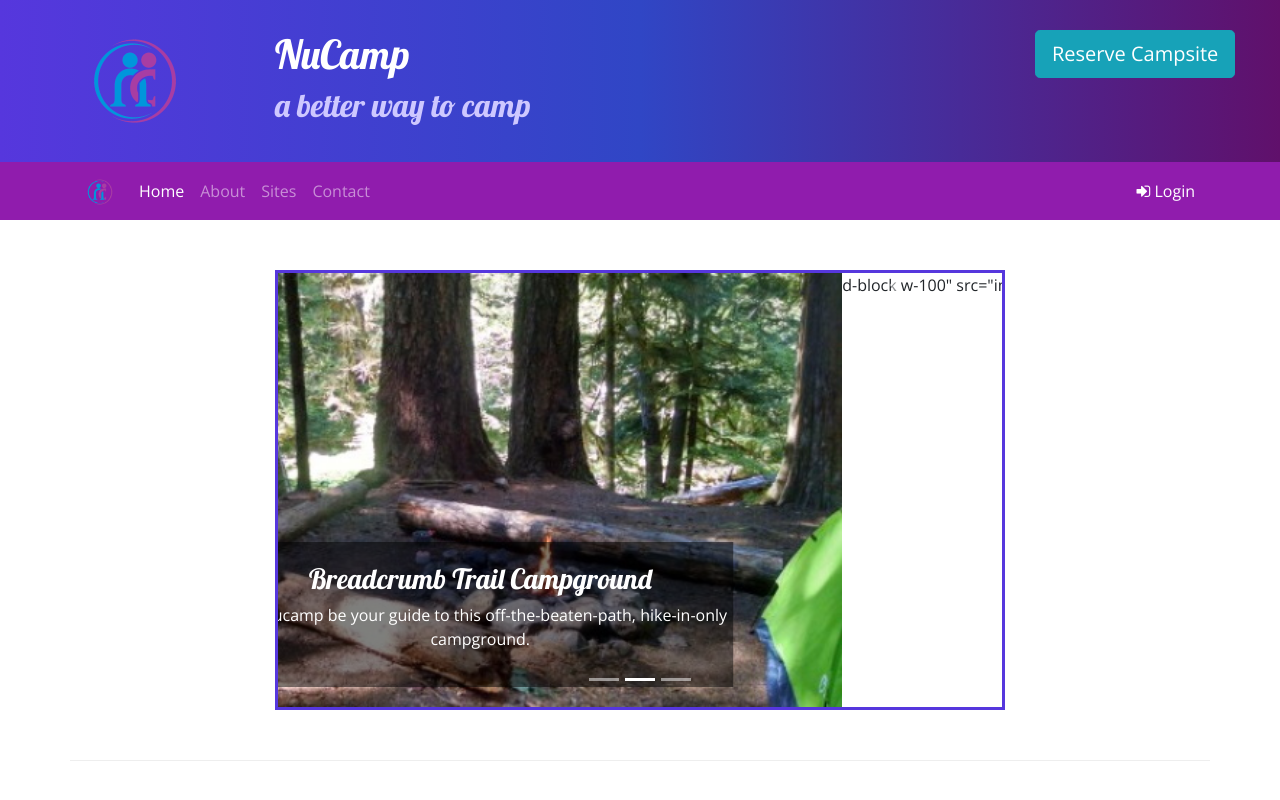
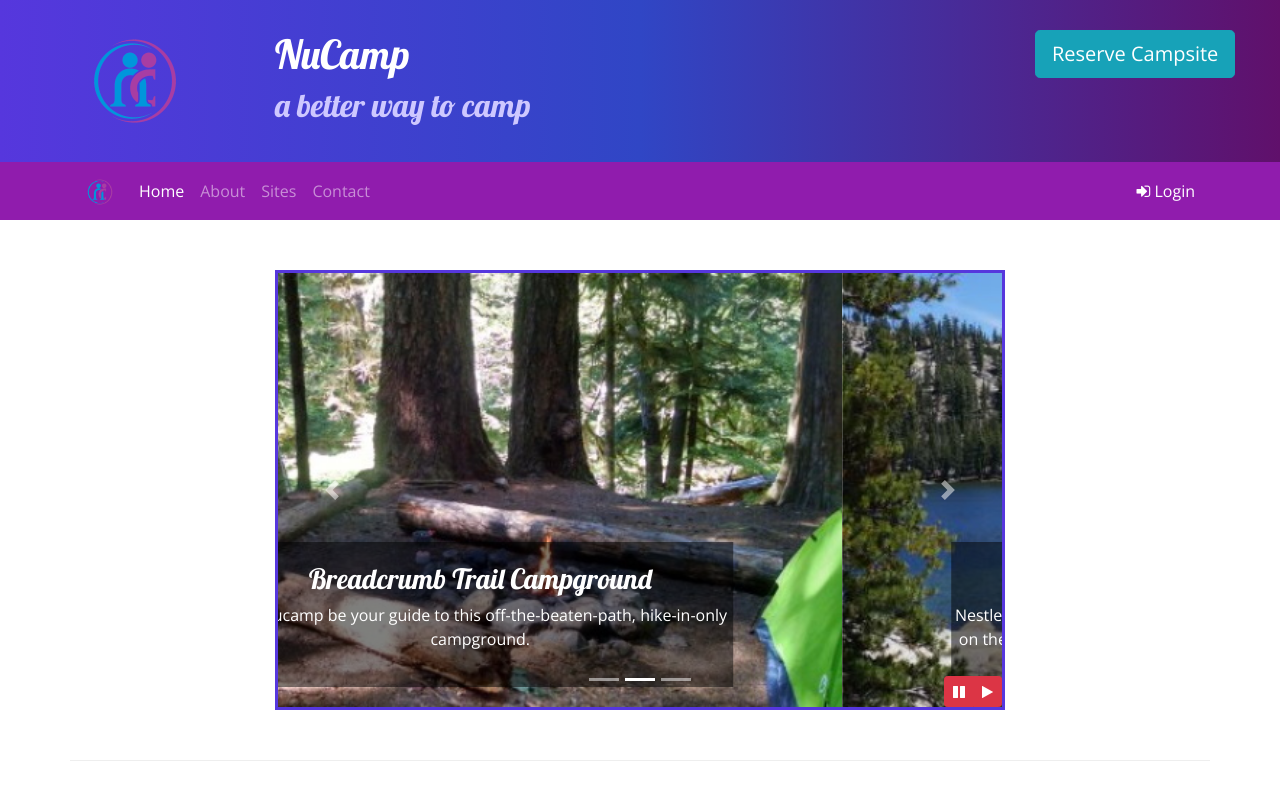
Before and after one commit to LucioSaldivar/BootStrap, a website: page index.html in a window 1280 px wide. Shown: the top 800 px of the page. Drawn offline with nearby package versions, Linux system fonts and the light colour scheme.

Commit message:
more javascript

```diff
--- a/css/styles.css
+++ b/css/styles.css
@@ -43,3 +43,9 @@ header h2 {
 .carousel {
     border: solid #5637DD;
 }
+
+#carouselButton {
+    position: absolute;
+    right: 0;
+    bottom: 0;
+}
--- a/index.html
+++ b/index.html
@@ -167,20 +167,37 @@
                             </div>
                         </div>
                         <div class="carousel-item">
-                            <a class="carousel-control-prev" href="#homeCarousel" role="button" data-slide="prev">
-                                <span class="carousel-control-prev-icon"></span>
-                                <span class="sr-only">Previous</span>
-                            </a>
-                            <a class="carousel-control-next" href="#homeCarousel" role="button" data-slide="next">
-                                <span class="carousel-control-next-icon"></span>
-                                <span class="sr-only">Next</span>
-                            </a>d-block w-100" src="img/react-lake.jpg" alt="React Lake Campground" />
+                            <img class="d-block w-100" src="img/react-lake.jpg" alt="React Lake Campground" />
+                            <div class="carousel-caption">
+                                <h3>React Lake</h3>
+                                <p class="d-none d-sm-block">Nestled in the foothills of the Chrome Mountains, this campground on the shores of the pristine React Lake is a favorite for fly fishers.</p>
+                            </div>
                         </div>
                         <div class="carousel-item">
                             <img class="d-block w-100" src="img/chrome-river.jpg" alt="Chrome River Campground" />
+                            <div class="carousel-caption">
+                                <h3>Chrome River</h3>
+                                <p class="d-none d-sm-block">Spend a few sunny days and starry nights beneath a canopy of old-growth firs at this enchanting spot by the Chrome River.</p>
+                            </div>
                         </div>
                     </div>
+                    <a class="carousel-control-prev" href="#homeCarousel" role="button" data-slide="prev">
+                        <span class="carousel-control-prev-icon"></span>
+                        <span class="sr-only">Previous</span>
+                    </a>
+                    <a class="carousel-control-next" href="#homeCarousel" role="button" data-slide="next">
+                        <span class="carousel-control-next-icon"></span>
+                        <span class="sr-only">Next</span>
+                    </a>
 
+                    <div class="btn-group" id="carouselButton">
+                        <button class="btn btn-danger btn-sm" id="carouselPause">
+                            <i class="fa fa-pause"></i>
+                        </button>
+                        <button class="btn btn-danger btn-sm" id="carouselPlay">
+                            <i class="fa fa-play"></i>
+                        </button>
+                    </div>
                 </div>
             </div>
         </div>
@@ -264,6 +281,18 @@
       <script src="node_modules/jquery/dist/jquery.slim.min.js"></script>
       <script src="node_modules/popper.js/dist/umd/popper.min.js"></script>
       <script src="node_modules/bootstrap/dist/js/bootstrap.min.js"></script>
+
+      <script>
+        $(function() {
+            $(".carousel").carousel( { interval: 2000 } );
+            $("#carouselPause").click(function(){
+                $(".carousel").carousel("pause");
+            });
+            $("#carouselPlay").click(function(){
+                $(".carousel").carousel("cycle");
+            });
+        });
+    </script>
 </body>
 
 </html>
```
